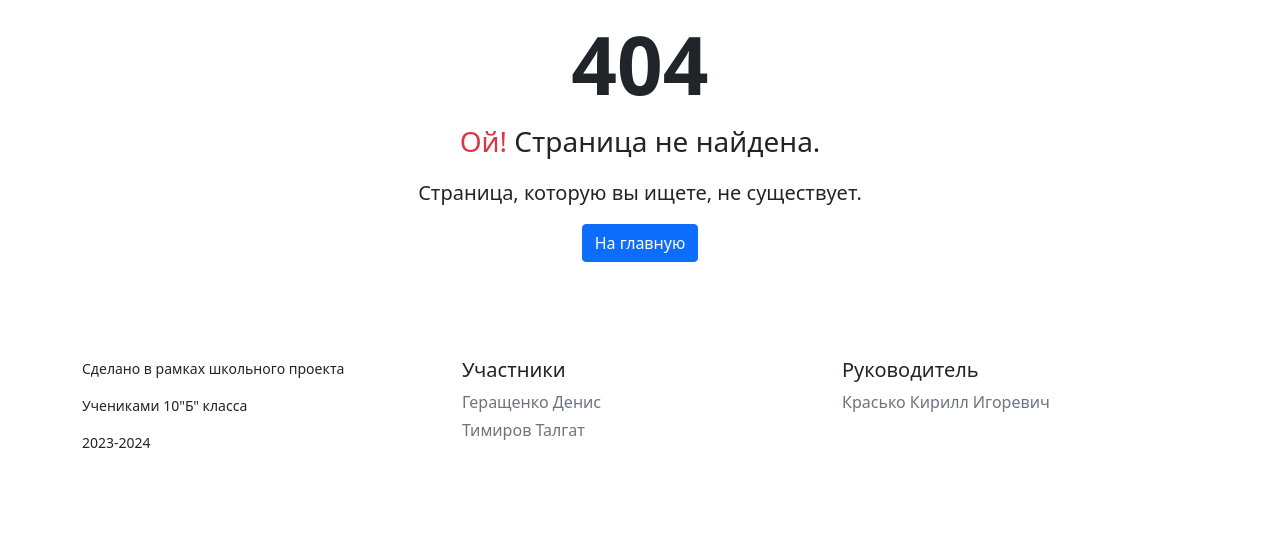
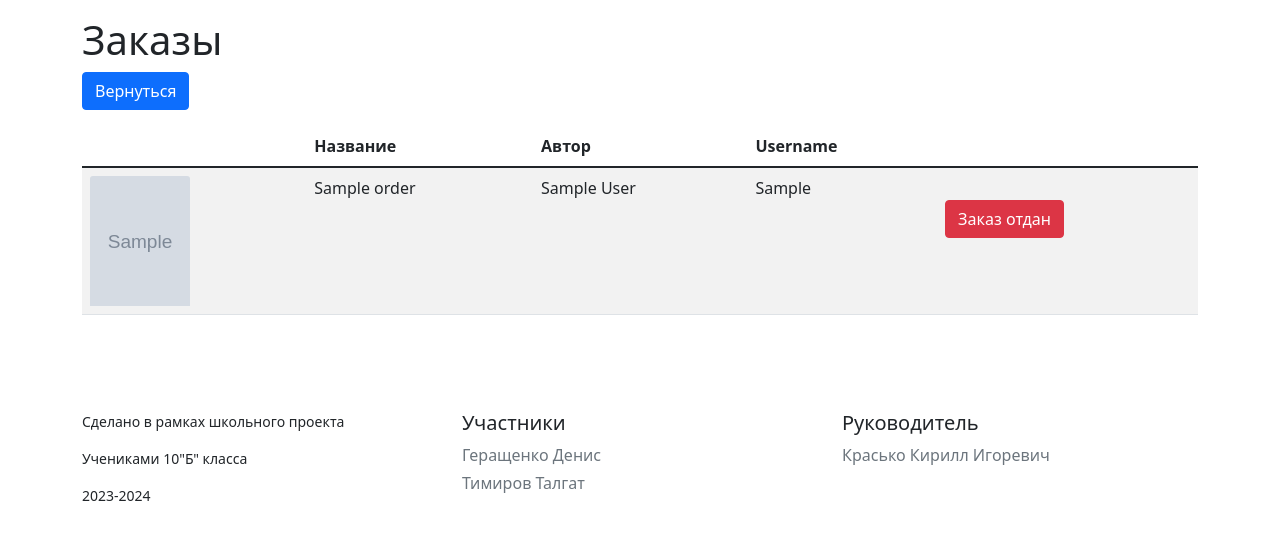
Before and after one commit to DnchKw/schoollibrary, a Flask app: page /ordes in a window 1280 px wide. Shown: the part 93-633 px from the top of the page. Run offline with Flask 3, Linux system fonts and the light colour scheme; a user stored in the database is signed in; tables that the repository leaves empty hold one stand-in row (values such as "Sample post"); grey boxes marked "Sample" are stand-in pictures; some libraries are stand-ins or nearby versions.

Commit message:
v0.0.8(Исправлена корзина, исправлена страница прфиля, доделана страница с заказами у админа, меняется количество книг, нельзя заказать книгу, когда они закончились)

```diff
--- a/main.py
+++ b/main.py
@@ -127,13 +127,19 @@ def main():
         cur = con.cursor()
         if request.method == 'POST':
             # cur.execute("SELECT * FROM books WHERE title LIKE :search", {'search': f'%{request.form["search"]}%'})
-            user = session.get('username')
+            user = session.get('username').decode('utf8')
             title = request.form['title']
             author = request.form['author']
             image = request.form['image']
-            print({'user': user, 'title': title, 'author': author, 'image': image})
-            cur.execute("INSERT INTO orders (users, title, author, image) VALUES " "(:user, :title, :author, :image)", {'user': user, 'title': title, 'author': author, 'image': image})
-            con.commit()
+            count = request.form['count']
+            count = int(count) - 1
+            if count > 0:
+                print({'user': user, 'title': title, 'author': author, 'image': image})
+                cur.execute("INSERT INTO orders (users, title, author, image) VALUES " "(:user, :title, :author, :image)", {'user': user, 'title': title, 'author': author, 'image': image})
+                cur.execute("UPDATE books SET count = :count WHERE title == :title", {'count': count, 'title': title})
+                con.commit()
+        # if request.method == 'POST':
+        #     cur.execute("SELECT * FROM books WHERE title LIKE :search", {'search': f'%{request.form["search"]}%'})
         cur = con.cursor()
         cur.execute('SELECT * FROM books')
         books = cur.fetchall()
@@ -211,7 +217,7 @@ def add_book():
 def bag():
     if 'loggedin' in session:
         cur = con.cursor()
-        user = session.get('username')
+        user = session.get('username').decode('utf8')
         cur.execute(f'SELECT * FROM orders WHERE users == :users', {'users': user})
         order = cur.fetchall()
         cur.close()
@@ -219,14 +225,18 @@ def bag():
     else:
         return redirect(url_for('index'))
 
-@app.route('/bag_clear', methods=['POST'])
-def bag_clear():
+@app.route('/bag_clean', methods=['POST'])
+def bag_clean():
     if 'loggedin' in session:
         if request.method == 'POST':
             cur = con.cursor()
-            title = request.form['tt']
-            user = session.get('username')
-            cur.execute(f"DELETE FROM orders WHERE users == :user", {'user': user})
+            bId = request.form['id']
+            title = request.form['title']
+            cur.execute(f"DELETE FROM orders WHERE id == :id", {'id': bId})
+            cur.execute(f'SELECT count FROM books WHERE title == :title', {'title': title})
+            count = cur.fetchone()
+            count = int(str(count[0])) + 1
+            cur.execute(f"UPDATE books SET count = :count WHERE title == :title", {'count': count, 'title': title})
             con.commit()
             cur.close()
         return redirect(url_for('bag'))
@@ -237,15 +247,42 @@ def bag_clear():
 @app.route('/profile')
 def profile():
     if 'loggedin' in session:
-        cur = con.cursor()
-        user = session.get('username')
-        cur.execute(f'SELECT * FROM users WHERE username == :username',
-                    {'username': user})
+        user = session.get('username').decode('utf8')
 
 
         return render_template('profile.html', user=user)
     else:
         redirect(url_for('index'))
+
+
+@app.route('/ordes')
+def orders():
+    if 'loggedin' in session:
+        cur = con.cursor()
+        cur.execute('SELECT * FROM orders')
+        orders = cur.fetchall()
+        cur.close()
+        return render_template('orders.html', orders=orders, count_orders=len(orders))
+    else:
+        return redirect(url_for('index'))
+
+@app.route('/order_clear', methods=['POST'])
+def order_clear():
+    if 'loggedin' in session:
+        if request.method == 'POST':
+            cur = con.cursor()
+            bId = request.form['oc']
+            title = request.form['title']
+            cur.execute(f"DELETE FROM orders WHERE id == :id", {'id': bId})
+            cur.execute(f'SELECT count FROM books WHERE title == :title', {'title': title})
+            count = cur.fetchone()
+            count = int(str(count[0])) + 1
+            cur.execute(f"UPDATE books SET count = :count WHERE title == :title", {'count': count, 'title': title})
+            con.commit()
+            cur.close()
+        return redirect(url_for('orders'))
+    else:
+        return redirect(url_for('index'))
 
 
 
--- a/templates/admin.html
+++ b/templates/admin.html
@@ -4,6 +4,7 @@
     <h1>Администраторская панель</h1>
     <p>
         <a href="{{ url_for('add_book') }}" class="btn btn-primary">Добавить книгу</a>
+        <a href="{{ url_for('orders') }}" class="btn btn-primary">Заказы</a>
         <a href="{{ url_for('logout') }}" class="btn btn-secondary">Выйти</a>
     </p>
     <table class="table table-striped">
@@ -29,7 +30,7 @@
                     <td>{{ book[4] }}</td>
                     <td>{{ book[6] }}</td>
                     <td>
-                    <a href="/admin/{{ book.title }}/update" class="btn btn-success">Редактировать</a>
+                    <a href="/update" class="btn btn-success">Редактировать</a>
                     <br>
                         <form action="/admin" method="POST">
                             <input type="hidden" name="hh" value="{{book[1]}}"/>
--- a/templates/base.html
+++ b/templates/base.html
@@ -18,7 +18,7 @@
               <li><a href="profile" class="nav-link px-2 link-dark">Профиль</a></li>
             </ul>
 
-            <form class="col-12 col-lg-auto mb-3 mb-lg-0 me-lg-3" method="post" action="/main">
+            <form class="col-12 col-lg-auto mb-3 mb-lg-0 me-lg-3" method="get" action="/main">
               <input type="search" class="form-control" placeholder="Найти..." aria-label="Поиск" id="search" name="search">
             </form>
 
--- /dev/null
+++ b/templates/orders.html
@@ -0,0 +1,44 @@
+{% extends 'base.html' %}
+
+{% block content %}
+    <h1>Заказы</h1>
+    <p>
+        <a href="{{ url_for('admin') }}" class="btn btn-primary">Вернуться</a>
+    </p>
+    <table class="table table-striped">
+        <thead>
+            <tr>
+                <th></th>
+                <th>Название</th>
+                <th>Автор</th>
+                <th>Username</th>
+                <th></th>
+
+            </tr>
+        </thead>
+        <tbody>
+            {% for order in orders %}
+                <tr>
+                    <td>
+                        <img src="static/images/{{order[4]}}" class="card-img-top"
+                        style="width:100px;height:130px">
+                    </td>
+                    <td>{{ order[2] }}</td>
+                    <td>{{ order[3] }}</td>
+                    <td>{{ order[1] }}</td>
+                    <td>
+                        <br>
+                            <form action="/order_clear" method="POST">
+                                <input type="hidden" name="oc" value="{{order[0]}}"/>
+                                <input type="hidden" name="title" value="{{order[2]}}"
+                                <br>
+                                <button type="submit" name="_method" class="btn btn-danger">
+                                    Заказ отдан
+                                </button>
+                            </form>
+                    </td>
+                </tr>
+            {% endfor %}
+        </tbody>
+    </table>
+{% endblock %}
--- a/templates/profile.html
+++ b/templates/profile.html
@@ -7,6 +7,7 @@
 
     <br>
 
-    <h5 class="card-title">Ваш UserID: {{ user[1] }}</h5>
+    <h5 class="card-title">Ваш Username: {{ user }}</h5>
+    <p>Покажите его сотруднику библиотеки, когда будете получать книгу</p>
 
 {% endblock %}
--- a/updateDB.py
+++ b/updateDB.py
@@ -11,8 +11,8 @@ c = sqlite3.connect('library.db')
 #c.execute('ALTER TABLE books RENAME TO old_books;')
 #c.execute('CREATE TABLE books (id INTEGER PRIMARY KEY AUTOINCREMENT, title VARCHAR(255), author VARCHAR(255), description TEXT, year VARCHAR(255), image VARCHAR(255), count INTEGER);')
 #c.execute('INSERT INTO books SELECT * FROM old_books;')
-#c.execute('DROP TABLE orders')
-c.execute('CREATE TABLE orders (users VARCHAR(50), title VARCHAR(255), author VARCHAR(255), image VARCHAR(255));')
+# c.execute('DROP TABLE orders')
+# c.execute('CREATE TABLE orders (id INTEGER PRIMARY KEY AUTOINCREMENT, users VARCHAR(50), title VARCHAR(255), author VARCHAR(255), image VARCHAR(255));')
 #c.execute('DELETE FROM orders WHERE title == "Алиса в стране чудес";')
 #c.execute('DELETE FROM orders WHERE title == "Живая Шляпа"')
 #c.execute('DELETE FROM orders WHERE title == "10Б"')
```
Also changed, not shown: templates/bag.html (+16 -14 lines), templates/main.html (+11 -3 lines), library.db.
